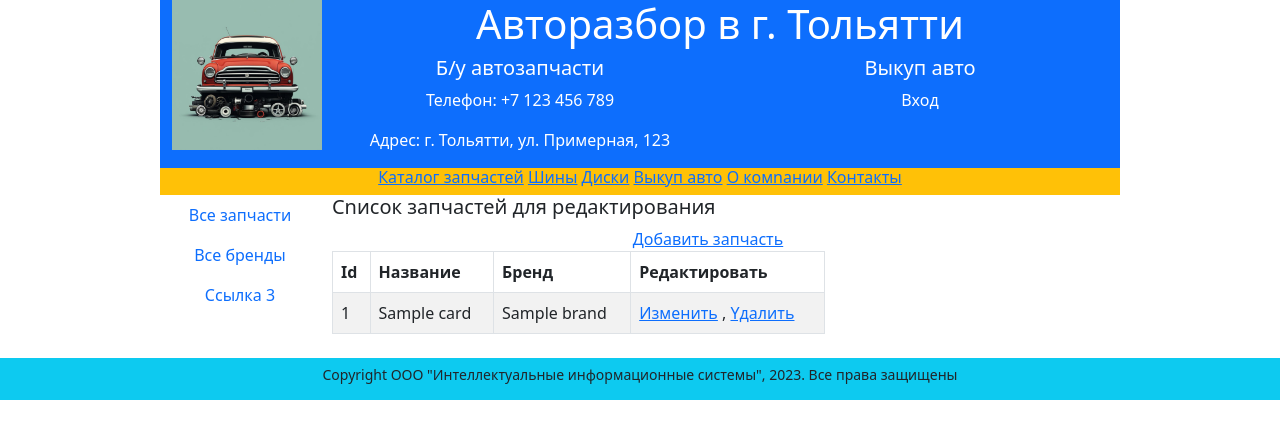
After one commit to TOP-Python321/Moor_Diploma, a Django app: page /edit_spare_parts/ in a window 1280 px wide. The commit adds this page. Shown: the top 439 px of the page. Run offline with Django 4.2, Linux system fonts and the light colour scheme; tables that the repository leaves empty hold one stand-in row (values such as "Sample post"); some libraries are stand-ins or nearby versions.

Commit message:
Маршруты к страницам редактирования и добавления запчастей

```diff
--- a/spare_parts/spare_parts/urls.py
+++ b/spare_parts/spare_parts/urls.py
@@ -28,6 +28,8 @@ urlpatterns = [
     path('brands/', views.BrandListView.as_view(), name='brands-list'),
     path('about/', views.about, name='about'),
     path('contact/', views.contact, name='contact'),
+    path('edit_spare_parts/', views.edit_spare_part, name='edit_spare_parts'),
+    path('add_spare/', views.add_spare, name='add_spare')
 ]
 
 
--- a/spare_parts/templates/catalog/base.html
+++ b/spare_parts/templates/catalog/base.html
@@ -71,6 +71,9 @@
                         <a class="nav-link" href="{% url 'spares' %}">Все запчасти</a>
                         <a class="nav-link" href="{% url 'brands-list' %}">Все бренды</a>
                         <a class="nav-link" href="{% url 'index' %}">Ссылка 3</a>
+                        {% if user.is_authenticated %}
+                            <a class='nav-link' href="{% url 'edit_spare_parts' %}">Редактировать карточку товара</a>
+                        {% endif %}
                     </nav>
                 {% endblock sidebar %}
             </div>
--- /dev/null
+++ b/spare_parts/templates/catalog/edit_spare_parts.html
@@ -0,0 +1,38 @@
+{% extends "catalog/base.html" %}
+{% block content %}
+<div class="row text-start lh-2">
+    <h5>Сnисок запчастей для редактирования</h5>
+</div>
+<div class="row">
+    <div class="col-2"></div>
+    <a href="/add_spare/{{ add_spare }}">Дoбaвить запчасть</a>
+    <div class="col-8">
+    <table class="table table-striped table-bordered text-start">
+        <thead>
+            <tr>
+                <th>Id</th>
+                <th>Название</th>
+                <th>Бренд</th>
+                <th>Редактировать</th>
+            </tr>
+        </thead>
+        <tbody>
+            {% if spare_part %}
+                {% for spare in spare_part.all %}
+                    <tr>
+                        <td>{{ spare.id }}</td>
+                        <td>{{ spare.title }}</td>
+                        <td>{{ spare.brand_id }}</td>
+                        <td><a href="/edit_spare_part/{{ spare.id }}">Измeнить</a> ,
+                        <a href="/delete/{{ spare.id }}">Yдaлить</a></td>
+                    </tr>
+                {% endfor %}
+            {% else %}
+                <p> В базе данных нет запчастей</p>
+            {% endif %}
+        <tbody>
+        </table>
+    </div>
+    <div class="col-2"></div>
+</div>
+{% endblock %}
```
